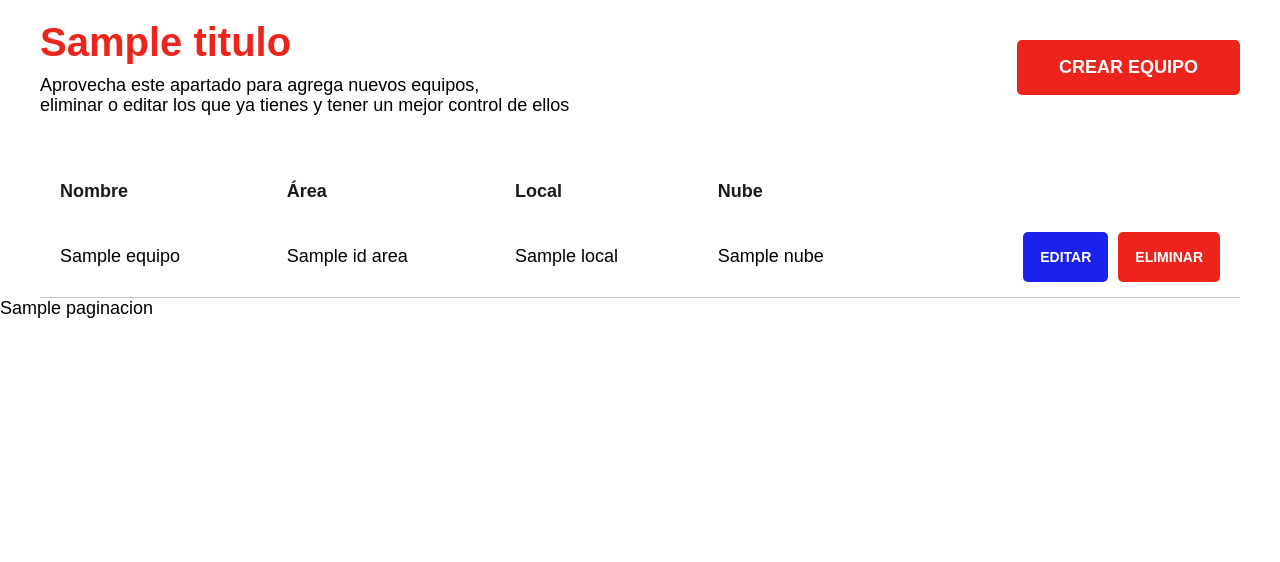
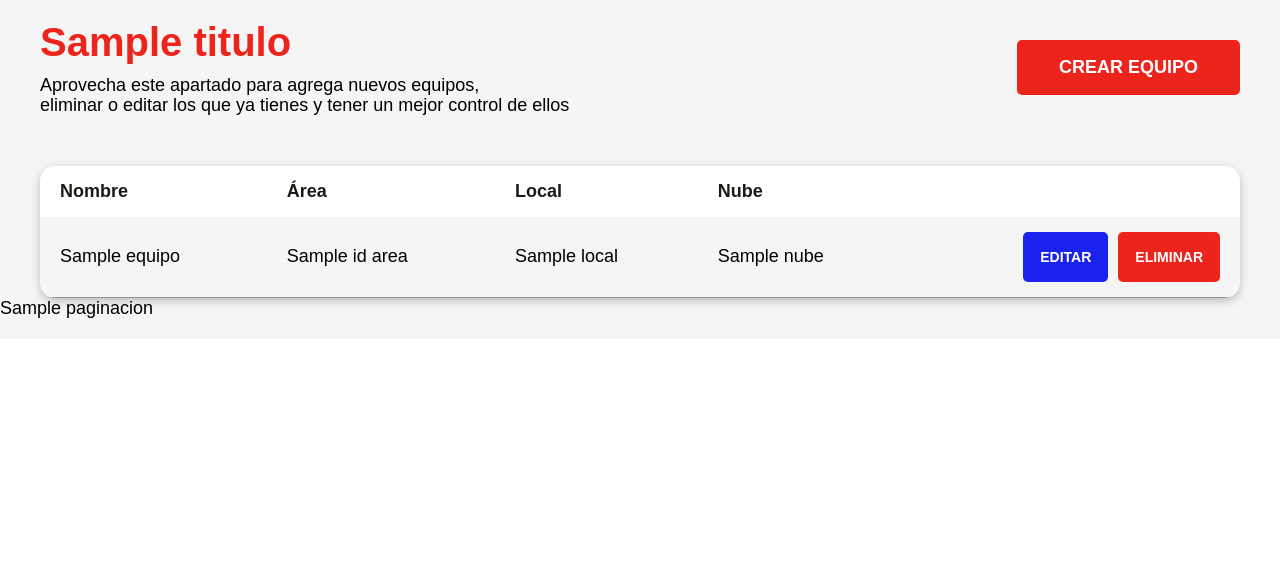
Before and after one commit to CANDELODS/ControlBackUp, a PHP site: template views/equipos/equipos.php in a window 1280 px wide. Shown: the part 238-800 px from the top of the page. Run offline with PHP 8.4, Linux system fonts and the light colour scheme; the template is opened without the code that fills it: most values are stand-ins (such as "Sample title", 1, 10 or a date in 2020); some libraries are stand-ins or nearby versions.

Commit message:
Se sigue mejorando el Front de las vistas

```diff
--- a/src/scss/base/_mixins.scss
+++ b/src/scss/base/_mixins.scss
@@ -108,5 +108,5 @@
 }
 
 @mixin sombra {
-    box-shadow: rgba(0, 0, 0, 0.35) 0px 5px 15px;
+    box-shadow: rgba(0, 0, 0, 0.24) 0px 3px 8px;
 }
--- a/src/scss/paginas/equipos/_table.scss
+++ b/src/scss/paginas/equipos/_table.scss
@@ -3,15 +3,35 @@
 
 .tabla {
     @include m.contenedor-sm;
+    @include m.sombra;
+    border-radius: 1.5rem;
 
     &--scroll {
         @extend .tabla;
-        box-shadow: rgba(0, 0, 0, 0.24) 0px 3px 8px;
-        border-radius: 1.5rem;
 
         @include m.tablet {
             overflow-y: scroll;
             height: 40rem;
+
+            &::-webkit-scrollbar {
+                //Todo El Elemento ScrollBar
+                width: 1rem;
+            }
+
+            &::-webkit-scrollbar-thumb {
+                //Solo La Barra
+                background-color: #c2c2c2;
+                border-radius: 5px;
+            }
+        }
+    }
+
+    // Se usó el siguiente truco ya que existía un bug en el cual la tabla de la vista "equipos" no tenía el border
+    //Radius, según las pruebas fue por el scroll, por lo cual tocó hacerlo de esta manera
+    &--scrollX {
+        @extend .tabla;
+        @include m.tablet {
+            overflow-x: scroll;
 
             &::-webkit-scrollbar {
                 //Todo El Elemento ScrollBar
@@ -34,7 +54,6 @@
 .table {
     width: 100%;
     border-collapse: collapse;
-    border-radius: 1.5rem;
 
     &__thead {
         background-color: white;
@@ -68,10 +87,10 @@
 
         @include m.tablet {
             display: table-row;
-            border-bottom: 1px solid #c2c2c2;
+            border-bottom: 1px solid v.$grisTr;
 
             &:last-child {
-                border-bottom: 1px solid #c2c2c2;
+                border-bottom: 1px solid v.$grisTr;
             }
         }
 
--- a/src/scss/ui/baseICE/_baseice.scss
+++ b/src/scss/ui/baseICE/_baseice.scss
@@ -2,7 +2,7 @@
 @use 'base/mixins' as m;
 
 .main {
-    background-color: white;
+    background-color: v.$grisFondo;
     height: auto;
     padding-bottom: 2rem;
 
--- a/src/scss/ui/formularios/_eformulario.scss
+++ b/src/scss/ui/formularios/_eformulario.scss
@@ -60,7 +60,9 @@
         border: 1px solid v.$negro;
         border-radius: 5rem;
         text-align: center;
-
+        &::placeholder{
+            color: black;
+        }
         &--check {
             padding: 3rem;
             border: 1px solid v.$negro;
--- a/views/equipos/equipos.php
+++ b/views/equipos/equipos.php
@@ -10,7 +10,7 @@
             <a href="/crear-equipo" class="main__btn main__btn--c">Crear Equipo</a>
         </div>
     </div>
-    <div class="tabla">
+    <div class="tabla--scrollX">
         <!-- Verificamos si hay equipos para mostrar -->
         <?php if (!empty($equipos)) { ?>
             <table class="table">
```
Also changed, not shown: public/build/css/app.css, 1 other file.
